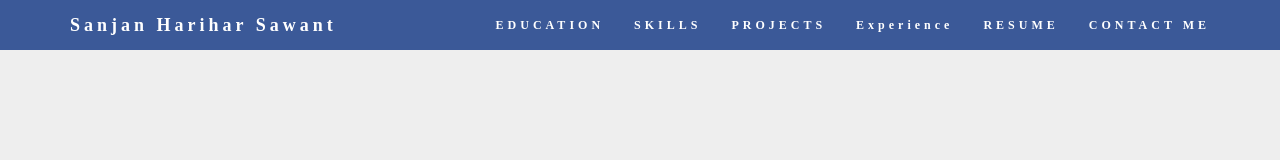
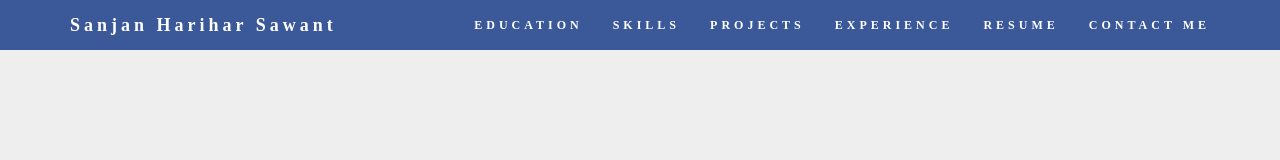
Before and after one commit to sanjansawant/PortfolioWebsite, a plain HTML site: page index.html in a window 1280 px wide. Shown: the top 160 px of the page. Drawn offline with nearby package versions, Linux system fonts and the light colour scheme.

Commit message:
Update index.html

```diff
--- a/index.html
+++ b/index.html
@@ -442,7 +442,7 @@
 				<li class=""><a href="#education">EDUCATION</a></li>
         			<li class=""><a href="#skills">SKILLS</a></li>
        				<li class=""><a href="#projects">PROJECTS</a></li>
-       				<li class=""><a href="#experience">Experience</a></li>
+       				<li class=""><a href="#experience">EXPERIENCE</a></li>
        				<li class=""><a href="#resume">RESUME</a></li>
         			<li class=""><a href="#contact_me">CONTACT ME</a></li>
 				</ul>
```
